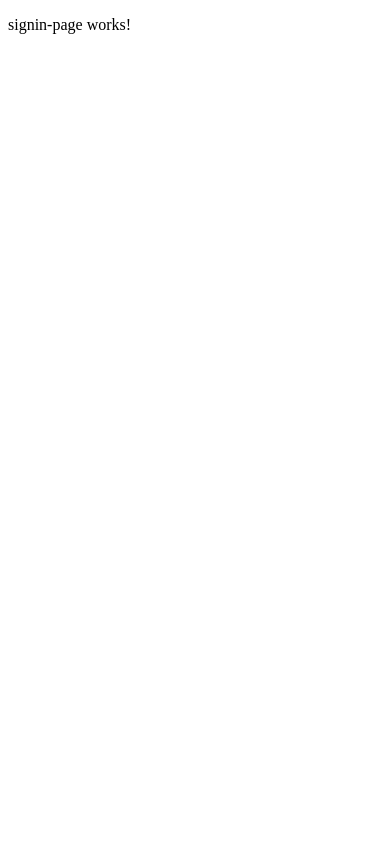
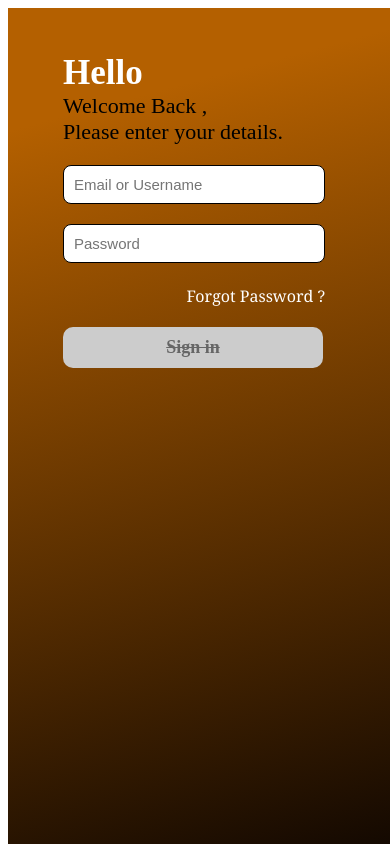
Before and after one commit to Alston-Dias-PSL/SavingWildcat, an Angular app in the folder saving-wildcat/: page /signin in a window 390 px wide. Built offline with nearby package versions, Linux system fonts and the light colour scheme.

Commit message:
designed signin page

```diff
--- a/saving-wildcat/src/app/app.module.ts
+++ b/saving-wildcat/src/app/app.module.ts
@@ -1,5 +1,6 @@
 import { NgModule } from '@angular/core';
 import { BrowserModule } from '@angular/platform-browser';
+import { FormsModule, ReactiveFormsModule } from '@angular/forms';
 
 import { AppRoutingModule } from './app-routing.module';
 import { AppComponent } from './app.component';
@@ -14,7 +15,9 @@ import { SigninPageComponent } from './signin-page/signin-page.component';
   ],
   imports: [
     BrowserModule,
-    AppRoutingModule
+    AppRoutingModule,
+    FormsModule,
+    ReactiveFormsModule
   ],
   providers: [],
   bootstrap: [AppComponent]
--- a/saving-wildcat/src/app/signin-page/signin-page.component.css
+++ b/saving-wildcat/src/app/signin-page/signin-page.component.css
@@ -0,0 +1,132 @@
+.bg {
+  background: linear-gradient(165deg, #b46000 12%, #090301 97%);
+  min-height: 100%;
+  min-width: 100%;
+  overflow: hidden;
+  margin: 0px;
+  padding: 30px;
+  position: fixed;
+}
+
+.hello {
+  color: white;
+  font-size: 50px;
+  font-family: Gilroy;
+  font-weight: 600;
+  word-wrap: break-word;
+  margin-left: 25px;
+  margin-top: 30px;
+}
+
+.otherText {
+  color: black;
+  font-size: 20px;
+  font-family: Gilroy;
+  font-weight: 400;
+  word-wrap: break-word;
+  margin-left: 25px;
+}
+
+.TextBoxContainer {
+  width: 100%;
+  margin-top: 50px;
+  flex-direction: column;
+  justify-content: center;
+  gap: 15px;
+  margin-left: 25px;
+  display: flex;
+  width: max-content;
+}
+
+.textBox {
+  width: calc(100vw - 700px);
+  height: 100%;
+  padding: 15px;
+  background: white;
+  border-radius: 10px;
+  border: 1px black solid;
+  align-items: center;
+  font-size: 15px;
+}
+
+.forgotpassword {
+  color: white;
+  font-size: 15px;
+  font-family: Cambria, Cochin, Georgia, Times, "Times New Roman", serif;
+  font-weight: 200;
+  word-wrap: break-word;
+  margin-top: 10px;
+  align-self: flex-end;
+}
+
+.signin {
+  width: calc(100vw - 670px);
+  height: 100%;
+  text-align: center;
+  color: white;
+  background:black;
+  padding: 10px;
+  font-size: 18px;
+  font-family: Gilroy;
+  font-weight: 700;
+  word-wrap: break-word;
+  border-radius: 10px;
+  border: black;
+}
+
+.signin:disabled{
+  background: #cccccc;
+  border: red;
+  text-decoration:line-through;
+  color: #666666;
+}
+
+.alert {
+  padding: 10px;
+  background-color: #f44336;
+  color: white;
+  height: 100%;
+}
+
+@media only screen and (max-width: 600px) {
+  .hello {
+    font-size: 35px;
+    margin-left: 25px;
+    margin-top: 15px;
+  }
+
+  .otherText {
+    font-size: 22px;
+    margin-left: 25px;
+  }
+
+  .TextBoxContainer {
+    width: 100%;
+    margin-top: 20px;
+    flex-direction: column;
+    justify-content: center;
+    gap: 20px;
+    margin-left: 25px;
+    display: flex;
+    width: max-content;
+  }
+
+  .textBox {
+    width: calc(100vw - 150px);
+    height: 100%;
+    padding: 10px;
+    border-radius: 8px;
+    font-size: 15px;
+  }
+
+  .signin{
+    width: calc(100vw - 130px);
+  }
+
+  .forgotpassword {
+    font-size: 16px;
+    font-weight: 200;
+    margin-top: 2px;
+    align-self: flex-end;
+  }
+}
--- a/saving-wildcat/src/app/signin-page/signin-page.component.html
+++ b/saving-wildcat/src/app/signin-page/signin-page.component.html
@@ -1 +1,27 @@
-<p>signin-page works!</p>
+<div class="bg">
+    <div class="hello">Hello</div>
+    <div class="otherText">Welcome Back ,<br/>Please enter your details.</div>
+    <form action="/login" method="POST" #login = "ngForm">
+        <div class="TextBoxContainer">
+
+            <input class="textBox" type="email" placeholder="Email or Username" name="username" ngModel #un = "ngModel"  [(ngModel)]='username' required>
+            <div *ngIf = "un.touched">
+                <div class="alert" *ngIf="un.errors?.['required']">
+                    <strong>Email or Username</strong> is required!
+                </div>
+            </div>
+
+            <input class="textBox" type="password" placeholder="Password" name="password" ngModel #pas = "ngModel"  [(ngModel)]='password' required>
+            <div *ngIf = "pas.touched">
+                <div class="alert" *ngIf="pas.errors?.['required']">
+                    <strong>Password</strong> is required!
+                </div>
+            </div>
+
+            <div class="forgotpassword">Forgot Password ?</div>
+
+            <button class="signin" value="Sign In" [disabled]="login.invalid">Sign in</button>
+        </div>
+    </form>
+
+</div>
--- a/saving-wildcat/src/app/signin-page/signin-page.component.ts
+++ b/saving-wildcat/src/app/signin-page/signin-page.component.ts
@@ -1,4 +1,4 @@
-import { Component } from '@angular/core';
+import { Component, OnInit } from '@angular/core';
 
 @Component({
   selector: 'app-signin-page',
@@ -7,4 +7,9 @@ import { Component } from '@angular/core';
 })
 export class SigninPageComponent {
 
+  username !: string
+  password !: string
+
+  ngOnInit():void{}
+
 }
```
